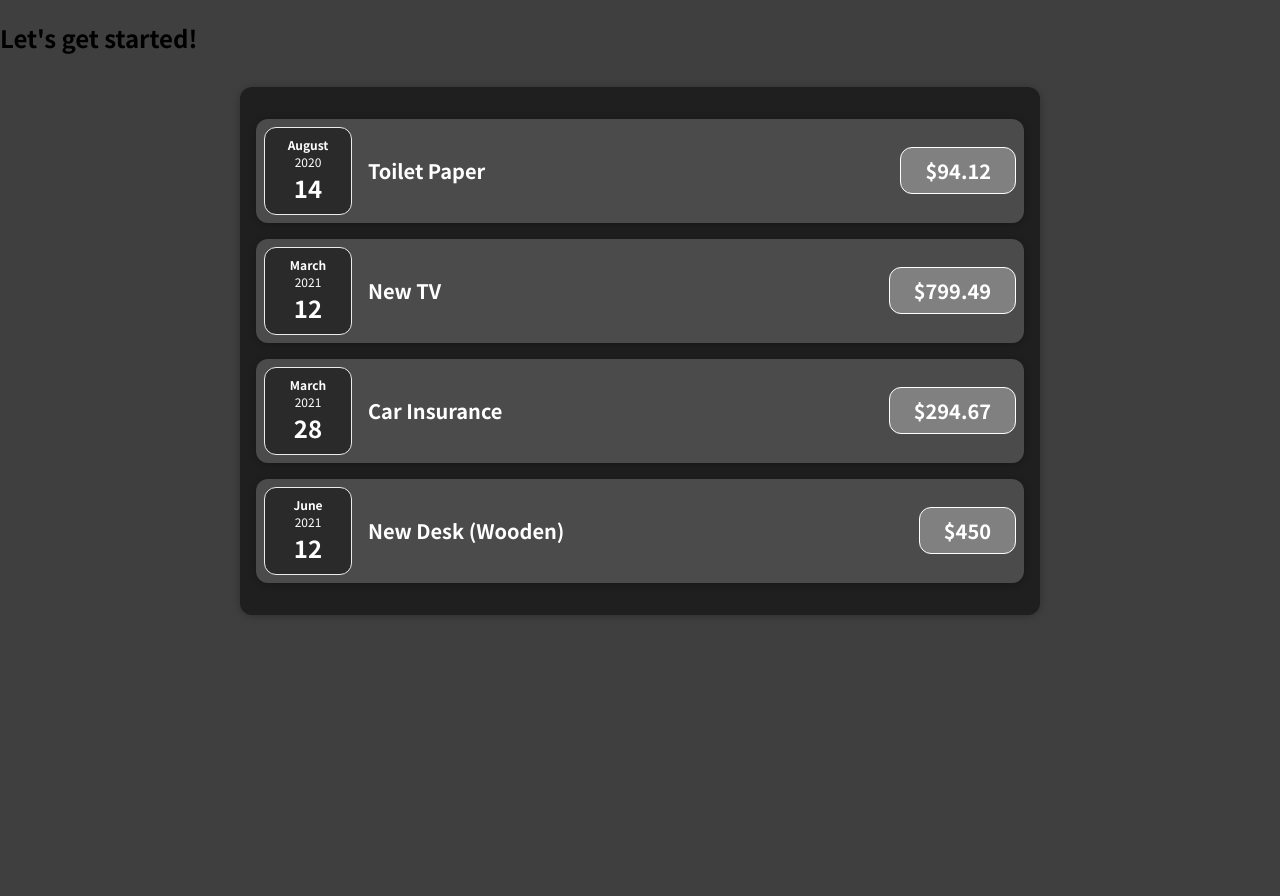
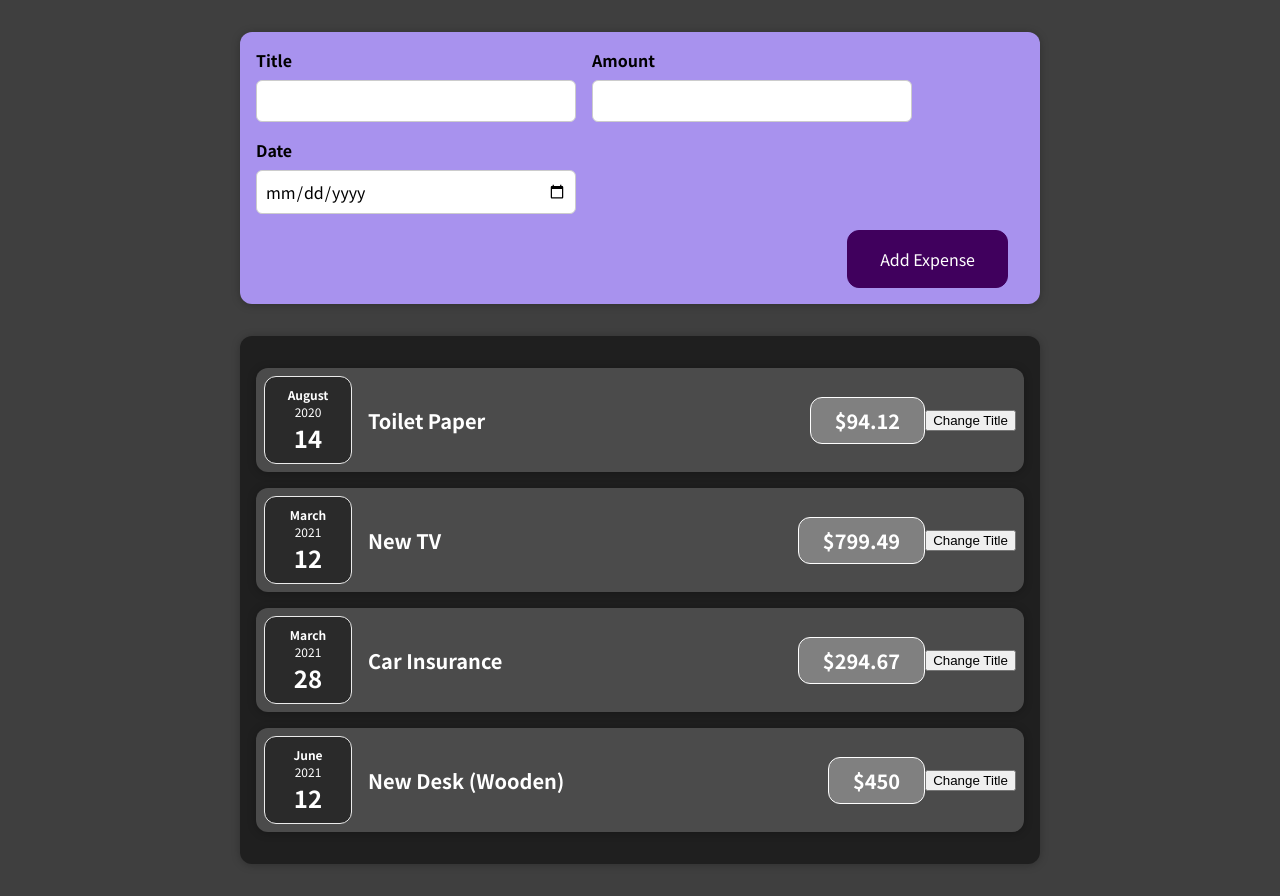
Before and after one commit to hartmandy/expense-tracker, a React (Create React App) app: page / in a window 1280 px wide. Before the commit the page ends 800 px from the top, so only its background shows below. Built offline with nearby package versions, Linux system fonts and the light colour scheme.

Commit message:
added new expenses

```diff
--- a/src/App.js
+++ b/src/App.js
@@ -1,4 +1,5 @@
 import Expenses from "./components/Expenses/Expenses";
+import NewExpense from "./components/NewExpense/NewExpense";
 
 function App() {
   const expenses = [
@@ -25,7 +26,7 @@
 
   return (
     <div>
-      <h2>Let's get started!</h2>
+      <NewExpense />
       <Expenses items={expenses} />
     </div>
   );
--- a/src/components/Expenses/ExpenseItem.js
+++ b/src/components/Expenses/ExpenseItem.js
@@ -1,15 +1,23 @@
+import React, { useState } from "react";
+
 import ExpenseDate from "./ExpenseDate";
 import Card from "../UI/Card";
 import "./ExpenseItem.css";
 
 const ExpenseItem = (props) => {
+  const [title, setTitle] = useState(props.title);
+
+  const clickHandler = () => {
+    setTitle("Updated");
+  };
   return (
     <Card className="expense-item">
       <ExpenseDate date={props.date} />
       <div className="expense-item__description">
-        <h2>{props.title}</h2>
+        <h2>{title}</h2>
         <div className="expense-item__price">${props.amount}</div>
       </div>
+      <button onClick={clickHandler}>Change Title</button>
     </Card>
   );
 };
--- /dev/null
+++ b/src/components/NewExpense/ExpenseForm.css
@@ -0,0 +1,26 @@
+.new-expense__controls {
+  display: flex;
+  flex-wrap: wrap;
+  gap: 1rem;
+  margin-bottom: 1rem;
+  text-align: left;
+}
+
+.new-expense__control label {
+  font-weight: bold;
+  margin-bottom: 0.5rem;
+  display: block;
+}
+
+.new-expense__control input {
+  font: inherit;
+  padding: 0.5rem;
+  border-radius: 6px;
+  border: 1px solid #ccc;
+  width: 20rem;
+  max-width: 100%;
+}
+
+.new-expense__actions {
+  text-align: right;
+}
--- /dev/null
+++ b/src/components/NewExpense/ExpenseForm.js
@@ -0,0 +1,52 @@
+import React, { useState } from "react";
+import "./ExpenseForm.css";
+
+const ExpenseForm = () => {
+  const [enteredTitle, setEnteredTitle] = useState("");
+  const [enteredAmount, setEnteredAmount] = useState("");
+  const [enteredDate, setEnteredDate] = useState("");
+
+  const titleChangeHandler = (event) => {
+    setEnteredTitle(event.target.value);
+  };
+  const amountChangeHandler = (event) => {
+    setEnteredAmount(event.target.value);
+  };
+  const dateChangeHandler = (event) => {
+    setEnteredDate(event.target.value);
+  };
+
+  return (
+    <form>
+      <div className="new-expense__controls">
+        <div className="new-expense__control">
+          <label>Title</label>
+          <input type="text" onChange={titleChangeHandler}></input>
+        </div>
+        <div className="new-expense__control">
+          <label>Amount</label>
+          <input
+            type="number"
+            min="0.01"
+            step="0.01"
+            onChange={amountChangeHandler}
+          ></input>
+        </div>
+        <div className="new-expense__control">
+          <label>Date</label>
+          <input
+            type="date"
+            min="2019-01-01"
+            max="2023-12-31"
+            onChange={dateChangeHandler}
+          ></input>
+        </div>
+      </div>
+      <div className="new-expense__actions">
+        <button type="submit">Add Expense</button>
+      </div>
+    </form>
+  );
+};
+
+export default ExpenseForm;
--- /dev/null
+++ b/src/components/NewExpense/NewExpense.css
@@ -0,0 +1,38 @@
+.new-expense {
+  background-color: #a892ee;
+  padding: 1rem;
+  margin: 2rem auto;
+  width: 50rem;
+  max-width: 95%;
+  border-radius: 12px;
+  text-align: center;
+  box-shadow: 0 1px 8px rgba(0, 0, 0, 0.25);
+}
+
+.new-expense button {
+  font: inherit;
+  cursor: pointer;
+  padding: 1rem 2rem;
+  border: 1px solid #40005d;
+  background-color: #40005d;
+  color: white;
+  border-radius: 12px;
+  margin-right: 1rem;
+}
+
+.new-expense button:hover,
+.new-expense button:active {
+  background-color: gray;
+  border-color: black;
+}
+
+.new-expense button.alternative {
+  color: #220131;
+  border-color: transparent;
+  background-color: transparent;
+}
+
+.new-expense button.alternative:hover,
+.new-expense button.alternative:active {
+  background-color: #ddb3f8;
+}
--- /dev/null
+++ b/src/components/NewExpense/NewExpense.js
@@ -0,0 +1,13 @@
+import React from "react";
+import "./NewExpense.css";
+import ExpenseForm from "./ExpenseForm";
+
+const NewExpense = () => {
+  return (
+    <div className="new-expense">
+      <ExpenseForm />
+    </div>
+  );
+};
+
+export default NewExpense;
```
Also changed, not shown: 12 other files (tests, documents, lock files or other folders).
